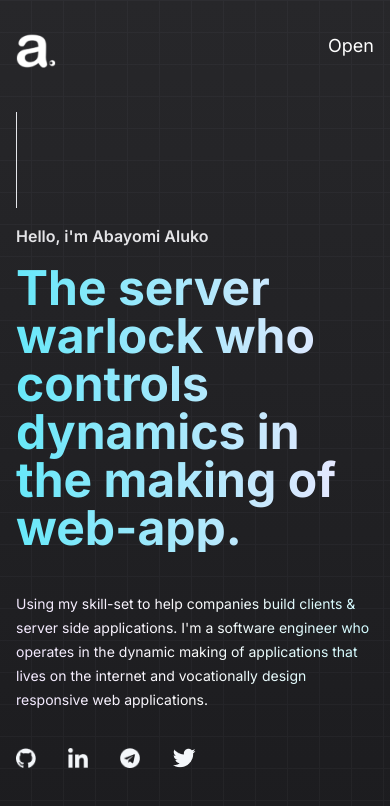
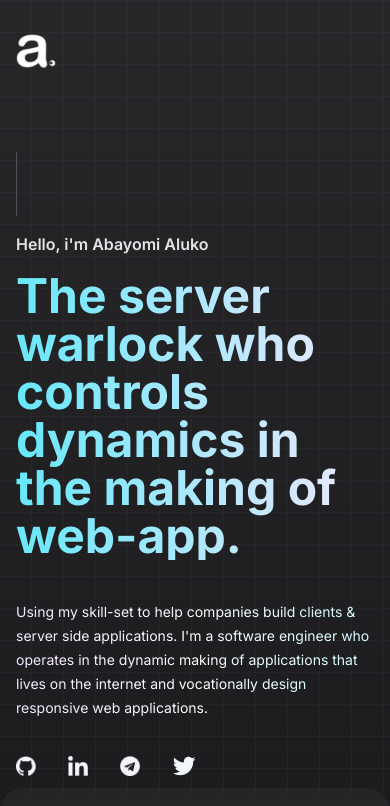
Before and after one commit to franicon/portfolio-frontend, a Vue app: page / in a window 390 px wide. Shown: the top 806 px of the page. Built offline with nearby package versions, Linux system fonts and the light colour scheme.

Commit message:
test-deploy

```diff
--- a/src/components/BannerComp.vue
+++ b/src/components/BannerComp.vue
@@ -2,9 +2,9 @@
 
 <template>
   <header>
-      <div class="  max-w-6xl flex flex-col justify-center">
+      <div class="py-10 max-w-6xl flex flex-col justify-center">
         <div class="">
-          <div class="md:h-36 h-24 border-l my-4"></div>
+          <div class="md:h-36 h-16 border-l my-4 border-zinc-600"></div>
           <div class="pb-4 text-zinc-200 font-semibold">Hello, i'm Abayomi Aluko</div>
           <h1 class="xl:text-8xl lg:text-7xl md:text-7xl sm:text-6xl text-5xl font-bold text-start
            bg-gradient-to-r from-cyan-300 via-purple-100 to-cyan-300  inline-block text-transparent bg-clip-text animate-gradient-x
@@ -22,7 +22,7 @@
             <img class="h-5" src="@/assets/images/telegram.png" alt="">
             <img class="h-5" src="@/assets/images/twitter.png" alt="">
           </div>
-          <div class="h-36 border-l mt-6 border-zinc-600"></div>
+          <div class="md:h-36 h-16  border-l mt-6 border-zinc-600"></div>
         </div>
       </div>
   </header>
--- a/src/components/ProjectsComp.vue
+++ b/src/components/ProjectsComp.vue
@@ -5,7 +5,7 @@
 <template>
   <div class="pt-44">
     <div class="border-l  rotate-180  h-28 w-0 flex justify-center  max-w-6xl mx-auto">
-      <div class="absolute w-96 top-0 bottom-0 rotate-180 text-center text-white pb-48">EXPLORE MY WORKS</div>
+      <div class="absolute w-96 top-0 bottom-0 rotate-180 text-center text-white pb-48 text-sm">E X P L O R E MY W O R K S</div>
       <div class="relative">
         <div class="absolute rounded-full w-10 h-10 bg-zinc-500 text-center rotate-180"></div>
         <div class="rounded-full w-10 h-10 bg-zinc-50 animate-ping absolute delay-1000"></div>
--- a/src/components/layout/main-nav.vue
+++ b/src/components/layout/main-nav.vue
@@ -59,21 +59,16 @@ function toggleMenu() {
 
   <!--  Nav Mobile-->
   <nav>
-    <div class="flex md:flex-col md:hidden  pb-6 text-lg transition-all">
-      <div v-show="!open" class="flex justify-between w-full">
+    <div class="relative flex md:flex-col md:hidden  pb-6 text-lg transition-all duration-500 overflow-x-hidden">
+      <div  class="flex justify-between w-full">
         <div ><img class="h-10" src="@/assets/images/icons/a-logo-w.png" alt="abayomi-aluko"></div>
-        <div class="cursor-pointer text-white" @click="toggleMenu">Open</div>
       </div>
-      <div v-show="open"
-           class="absolute right-0 top-0 bg-zinc-800 transition-all pl-5 sm:w-96 w-full h-screen drop-shadow-xl">
-        <div class="flex justify-between mt-8 pr-6">
-          <div><img class="h-10" src="@/assets/images/icons/a-logo-w.png" alt="abayomi-aluko"></div>
-          <div class="cursor-pointer text-white" @click="toggleMenu">Close</div>
-        </div>
-        <div class="flex flex-col mt-32  text-white">
+      <div class="fixed bottom-0 z-50 right-0 left-0 bg-zinc-800 bg-opacity-90 rounded-t-3xl transition-all sm:w-96 w-full h-14 drop-shadow-xl">
+
+        <div class=" flex justify-center text-xs text-white text-center">
           <RouterLink
-              :class="link.active ? 'font-semibold my-5 text-white': ' my-5 hover:text-white'"
-              @click="toggleActive(link); toggleMenu()" v-for="link in url" :key="link.name" to="/">{{ link.name }}
+              :class="link.active ? 'font-semibold my-5 text-white mx-4': 'mx-4 my-5 hover:text-white'"
+              @click="toggleActive(link)" v-for="link in url" :key="link.name" to="/">{{ link.name }}
           </RouterLink>
         </div>
       </div>
```
Also changed, not shown: 7 other files (tests, documents, lock files or other folders).
